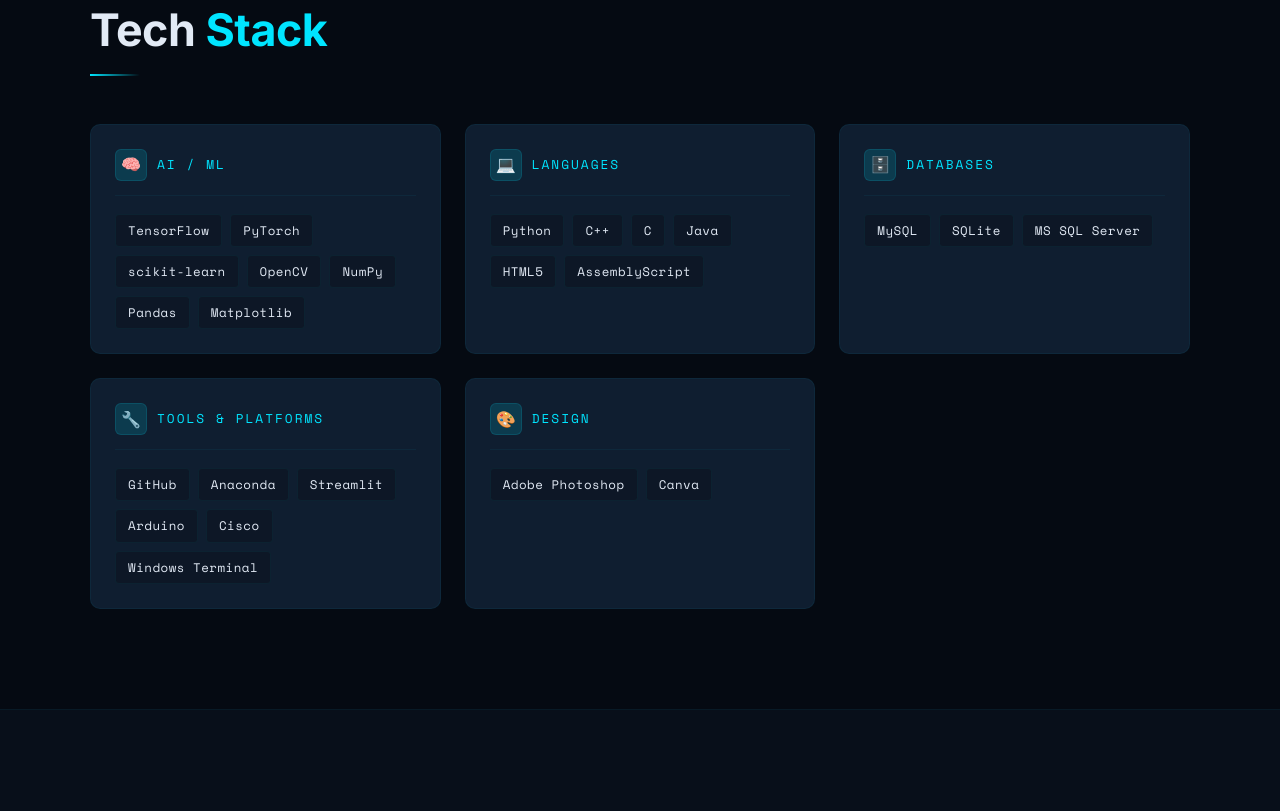
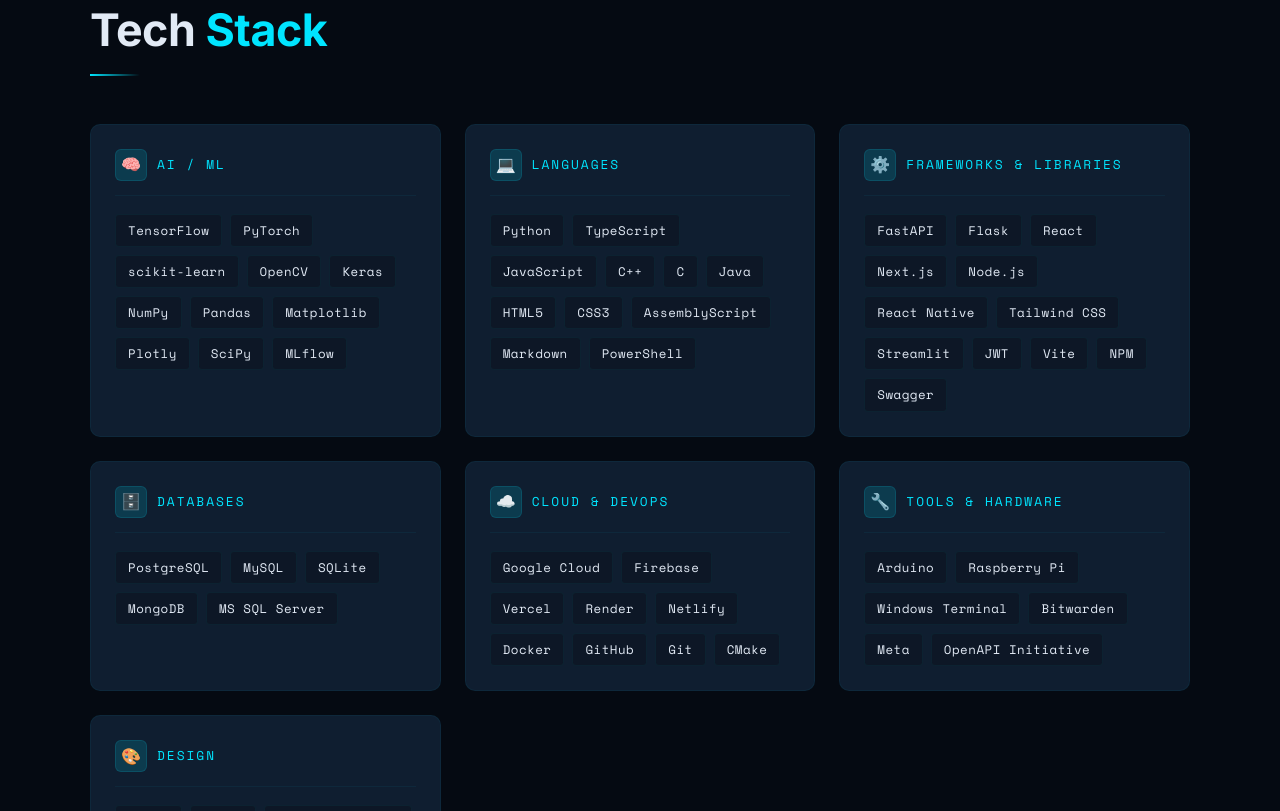
Before and after one commit to SameerAhmedAI/Portfolio, a plain HTML site: page index.html in a window 1280 px wide. Shown: the part 1989-2800 px from the top of the page. Drawn offline with nearby package versions, Linux system fonts and the light colour scheme.

Commit message:
Update Project list & Tech Stack

```diff
--- a/index.html
+++ b/index.html
@@ -44,7 +44,7 @@
         </p>
 
         <p class="hero-bio">
-          AI student at SZABIST building real-world intelligent systems at the intersection of Computer Vision, NLP, and embedded AI. I bridge academic concepts and deployable products — not just demos.
+          AI student at SZABIST building real-world intelligent systems — RAG pipelines, Computer Vision apps, and full-stack AI products. I ship things that work, not just demos.
         </p>
 
         <div class="hero-cta">
@@ -85,16 +85,16 @@
         <div class="section-divider"></div>
         <div class="about-text">
           <p>
-            I'm <strong>Sameer Ahmed</strong>, an Artificial Intelligence student at SZABIST (Class of 2027) with a focused interest in building real-world, problem-solving software systems.
+            I'm <strong>Sameer Ahmed</strong>, an Artificial Intelligence student at SZABIST (Class of 2027) focused on building real-world, deployable AI systems — not just academic exercises.
           </p>
           <p>
-            My work sits at the intersection of <strong>Computer Vision</strong>, <strong>Natural Language Processing</strong>, and <strong>embedded AI</strong>, with hands-on experience using Python, C++, and hardware-integrated systems like the ESP32.
+            My work spans <strong>RAG pipelines</strong>, <strong>Computer Vision</strong>, <strong>NLP</strong>, and <strong>full-stack AI products</strong>. Recent projects include PageTurn AI (a local citation-first study assistant), GazeAware (webcam-based eye strain monitor, ZABEFEST 2026 Honourable Mention), and CaseTrack (AI-powered complaint management with Gemini API).
           </p>
           <p>
-            I'm particularly driven by projects that go beyond theory — developing intelligent solutions that can operate in practical environments. From hardware-integrated AI modules to advanced software-based models, I aim to bridge the gap between academic concepts and deployable products.
+            I work across the full stack — FastAPI backends, React/TypeScript frontends, vector databases (ChromaDB), and LLM integrations (Ollama, Groq, Gemini). I've also worked with hardware-integrated AI using ESP32.
           </p>
           <p>
-            Currently seeking opportunities to build challenging, high-impact AI projects, collaborate with ambitious teams, and sharpen technical depth in machine learning and system design.
+            Currently seeking internship opportunities in Karachi to work on challenging, high-impact AI problems alongside ambitious teams.
           </p>
         </div>
 
@@ -104,12 +104,12 @@
             <div class="stat-label">Projects Built</div>
           </div>
           <div class="stat-box">
-            <div class="stat-num">20+</div>
+            <div class="stat-num">30+</div>
             <div class="stat-label">Technologies</div>
           </div>
           <div class="stat-box">
-            <div class="stat-num">2027</div>
-            <div class="stat-label">Graduation</div>
+            <div class="stat-num">Sem 7</div>
+            <div class="stat-label">Currently In</div>
           </div>
           <div class="stat-box">
             <div class="stat-num">KHI</div>
@@ -125,10 +125,10 @@
           <div class="edu-school">SZABIST — Shaheed Zulfikar Ali Bhutto Institute of Science and Technology</div>
           <div class="edu-period">2023 — 2027 · Karachi, Pakistan</div>
           <div class="edu-details">
-            <div class="edu-detail-item">Specialization in Machine Learning & Computer Vision</div>
-            <div class="edu-detail-item">Team Lead at ZABEFEST — AI project coordination</div>
-            <div class="edu-detail-item">Research interest: Uncertainty-aware deep learning for medical image diagnostics</div>
-            <div class="edu-detail-item">Hands-on with hardware AI (ESP32-WROOM integration)</div>
+            <div class="edu-detail-item">Specialization in Machine Learning, Computer Vision &amp; NLP</div>
+            <div class="edu-detail-item">Currently in Semester 7 · Class of 2027</div>
+            <div class="edu-detail-item">Honourable Mention — ZABEFEST 2026 (GazeAware) · Runner-Up — ZABEFEST 2024</div>
+            <div class="edu-detail-item">Built 5+ deployable AI projects: RAG, CV, full-stack LLM apps</div>
           </div>
         </div>
       </div>
@@ -156,9 +156,13 @@
             <span class="skill-pill">PyTorch</span>
             <span class="skill-pill">scikit-learn</span>
             <span class="skill-pill">OpenCV</span>
+            <span class="skill-pill">Keras</span>
             <span class="skill-pill">NumPy</span>
             <span class="skill-pill">Pandas</span>
             <span class="skill-pill">Matplotlib</span>
+            <span class="skill-pill">Plotly</span>
+            <span class="skill-pill">SciPy</span>
+            <span class="skill-pill">MLflow</span>
           </div>
         </div>
 
@@ -169,49 +173,96 @@
           </div>
           <div class="skill-pills">
             <span class="skill-pill">Python</span>
+            <span class="skill-pill">TypeScript</span>
+            <span class="skill-pill">JavaScript</span>
             <span class="skill-pill">C++</span>
             <span class="skill-pill">C</span>
             <span class="skill-pill">Java</span>
             <span class="skill-pill">HTML5</span>
+            <span class="skill-pill">CSS3</span>
             <span class="skill-pill">AssemblyScript</span>
+            <span class="skill-pill">Markdown</span>
+            <span class="skill-pill">PowerShell</span>
           </div>
         </div>
 
         <div class="skill-category reveal" style="transition-delay:0.15s">
           <div class="skill-cat-header">
-            <div class="skill-cat-icon">🗄️</div>
-            <div class="skill-cat-name">Databases</div>
+            <div class="skill-cat-icon">⚙️</div>
+            <div class="skill-cat-name">Frameworks & Libraries</div>
           </div>
           <div class="skill-pills">
-            <span class="skill-pill">MySQL</span>
-            <span class="skill-pill">SQLite</span>
-            <span class="skill-pill">MS SQL Server</span>
+            <span class="skill-pill">FastAPI</span>
+            <span class="skill-pill">Flask</span>
+            <span class="skill-pill">React</span>
+            <span class="skill-pill">Next.js</span>
+            <span class="skill-pill">Node.js</span>
+            <span class="skill-pill">React Native</span>
+            <span class="skill-pill">Tailwind CSS</span>
+            <span class="skill-pill">Streamlit</span>
+            <span class="skill-pill">JWT</span>
+            <span class="skill-pill">Vite</span>
+            <span class="skill-pill">NPM</span>
+            <span class="skill-pill">Swagger</span>
           </div>
         </div>
 
         <div class="skill-category reveal" style="transition-delay:0.2s">
           <div class="skill-cat-header">
-            <div class="skill-cat-icon">🔧</div>
-            <div class="skill-cat-name">Tools & Platforms</div>
+            <div class="skill-cat-icon">🗄️</div>
+            <div class="skill-cat-name">Databases</div>
           </div>
           <div class="skill-pills">
-            <span class="skill-pill">GitHub</span>
-            <span class="skill-pill">Anaconda</span>
-            <span class="skill-pill">Streamlit</span>
-            <span class="skill-pill">Arduino</span>
-            <span class="skill-pill">Cisco</span>
-            <span class="skill-pill">Windows Terminal</span>
+            <span class="skill-pill">PostgreSQL</span>
+            <span class="skill-pill">MySQL</span>
+            <span class="skill-pill">SQLite</span>
+            <span class="skill-pill">MongoDB</span>
+            <span class="skill-pill">MS SQL Server</span>
           </div>
         </div>
 
         <div class="skill-category reveal" style="transition-delay:0.25s">
           <div class="skill-cat-header">
+            <div class="skill-cat-icon">☁️</div>
+            <div class="skill-cat-name">Cloud & DevOps</div>
+          </div>
+          <div class="skill-pills">
+            <span class="skill-pill">Google Cloud</span>
+            <span class="skill-pill">Firebase</span>
+            <span class="skill-pill">Vercel</span>
+            <span class="skill-pill">Render</span>
+            <span class="skill-pill">Netlify</span>
+            <span class="skill-pill">Docker</span>
+            <span class="skill-pill">GitHub</span>
+            <span class="skill-pill">Git</span>
+            <span class="skill-pill">CMake</span>
+          </div>
+        </div>
+
+        <div class="skill-category reveal" style="transition-delay:0.3s">
+          <div class="skill-cat-header">
+            <div class="skill-cat-icon">🔧</div>
+            <div class="skill-cat-name">Tools & Hardware</div>
+          </div>
+          <div class="skill-pills">
+            <span class="skill-pill">Arduino</span>
+            <span class="skill-pill">Raspberry Pi</span>
+            <span class="skill-pill">Windows Terminal</span>
+            <span class="skill-pill">Bitwarden</span>
+            <span class="skill-pill">Meta</span>
+            <span class="skill-pill">OpenAPI Initiative</span>
+          </div>
+        </div>
+
+        <div class="skill-category reveal" style="transition-delay:0.35s">
+          <div class="skill-cat-header">
             <div class="skill-cat-icon">🎨</div>
             <div class="skill-cat-name">Design</div>
           </div>
           <div class="skill-pills">
+            <span class="skill-pill">Figma</span>
+            <span class="skill-pill">Canva</span>
             <span class="skill-pill">Adobe Photoshop</span>
-            <span class="skill-pill">Canva</span>
           </div>
         </div>
 
@@ -314,20 +365,22 @@
             <!-- ═══ PAGE 2 (more projects) ═══ -->
             <div class="projects-page">
 
-              <!-- P4: FixTrack -->
+              <!-- P4: Digital FTE Agent -->
               <div class="project-card">
                 <div class="project-num">04 ——</div>
-                <h3 class="project-title">FixTrack</h3>
+                <h3 class="project-title">Digital FTE Agent</h3>
                 <p class="project-desc">
-                  Maintenance and issue-tracking system designed to streamline the reporting, assignment, and resolution of technical problems in an organizational environment. Clean architecture built around a structured database backend for multi-user ticket management.
+                  Autonomous social content generation agent built on raw Gemini API — no LangChain abstraction. Takes an input topic, analyzes it, decides the optimal platform and tone, then generates a ready-to-post piece. Includes a FastAPI backend, Next.js/TypeScript frontend, unit-tested agent pipeline, and clean git history.
                 </p>
                 <div class="project-tags">
                   <span class="project-tag">Python</span>
-                  <span class="project-tag">SQLite</span>
-                  <span class="project-tag">Systems</span>
+                  <span class="project-tag">Gemini API</span>
+                  <span class="project-tag">FastAPI</span>
+                  <span class="project-tag">Next.js</span>
+                  <span class="project-tag">TypeScript</span>
                 </div>
                 <div class="project-links">
-                  <a href="https://github.com/SameerAhmedAI/FixTrack" target="_blank" rel="noopener" class="project-link">
+                  <a href="https://github.com/SameerAhmedAI/Digital-FTE-Agent" target="_blank" rel="noopener" class="project-link">
                     <svg fill="currentColor" viewBox="0 0 24 24"><path d="M12 0C5.37 0 0 5.37 0 12c0 5.31 3.435 9.795 8.205 11.385.6.105.825-.255.825-.57 0-.285-.015-1.23-.015-2.235-3.015.555-3.795-.735-4.035-1.41-.135-.345-.72-1.41-1.23-1.695-.42-.225-1.02-.78-.015-.795.945-.015 1.62.87 1.845 1.23 1.08 1.815 2.805 1.305 3.495.99.105-.78.42-1.305.765-1.605-2.67-.3-5.46-1.335-5.46-5.925 0-1.305.465-2.385 1.23-3.225-.12-.3-.54-1.53.12-3.18 0 0 1.005-.315 3.3 1.23.96-.27 1.98-.405 3-.405s2.04.135 3 .405c2.295-1.56 3.3-1.23 3.3-1.23.66 1.65.24 2.88.12 3.18.765.84 1.23 1.905 1.23 3.225 0 4.605-2.805 5.625-5.475 5.925.435.375.81 1.095.81 2.22 0 1.605-.015 2.895-.015 3.3 0 .315.225.69.825.57A12.02 12.02 0 0024 12c0-6.63-5.37-12-12-12z"/></svg>
                     GitHub
                   </a>
```
